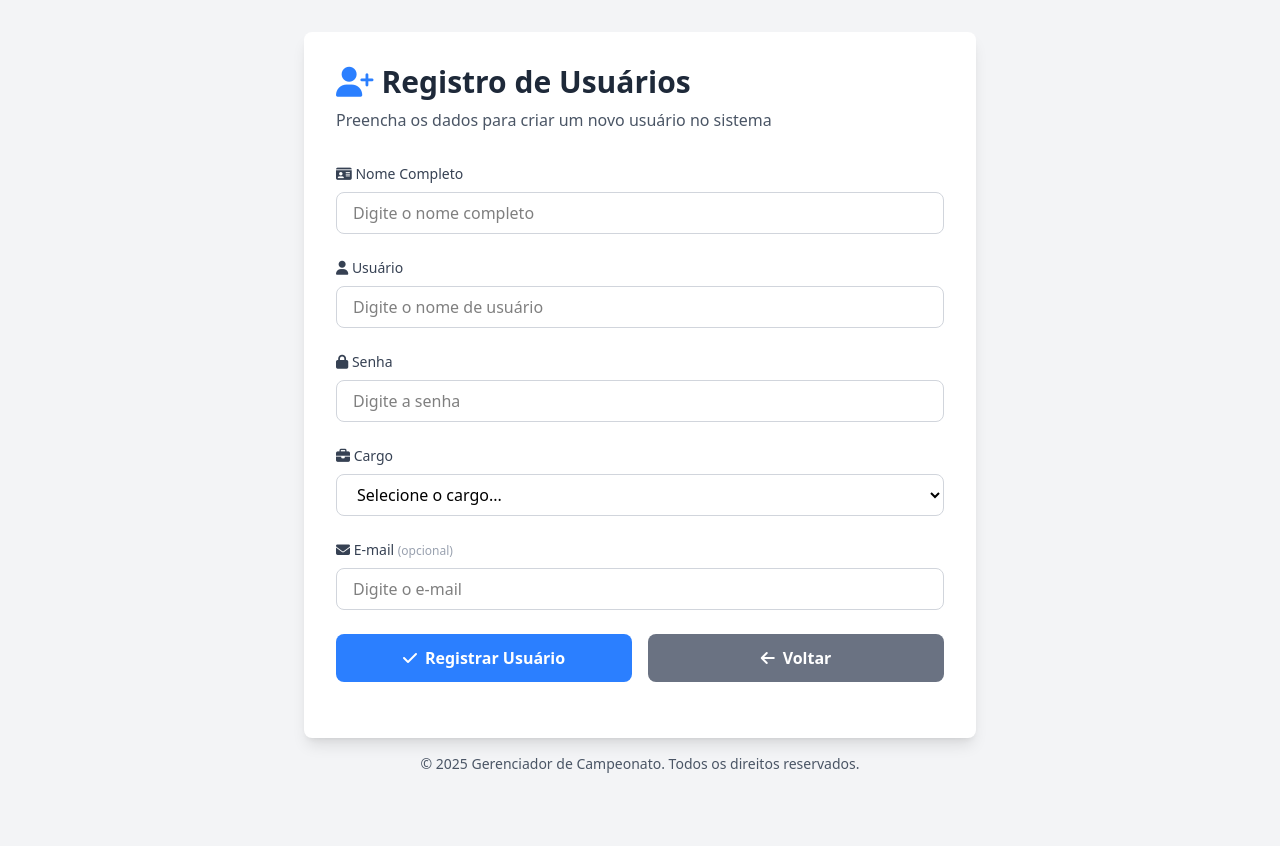
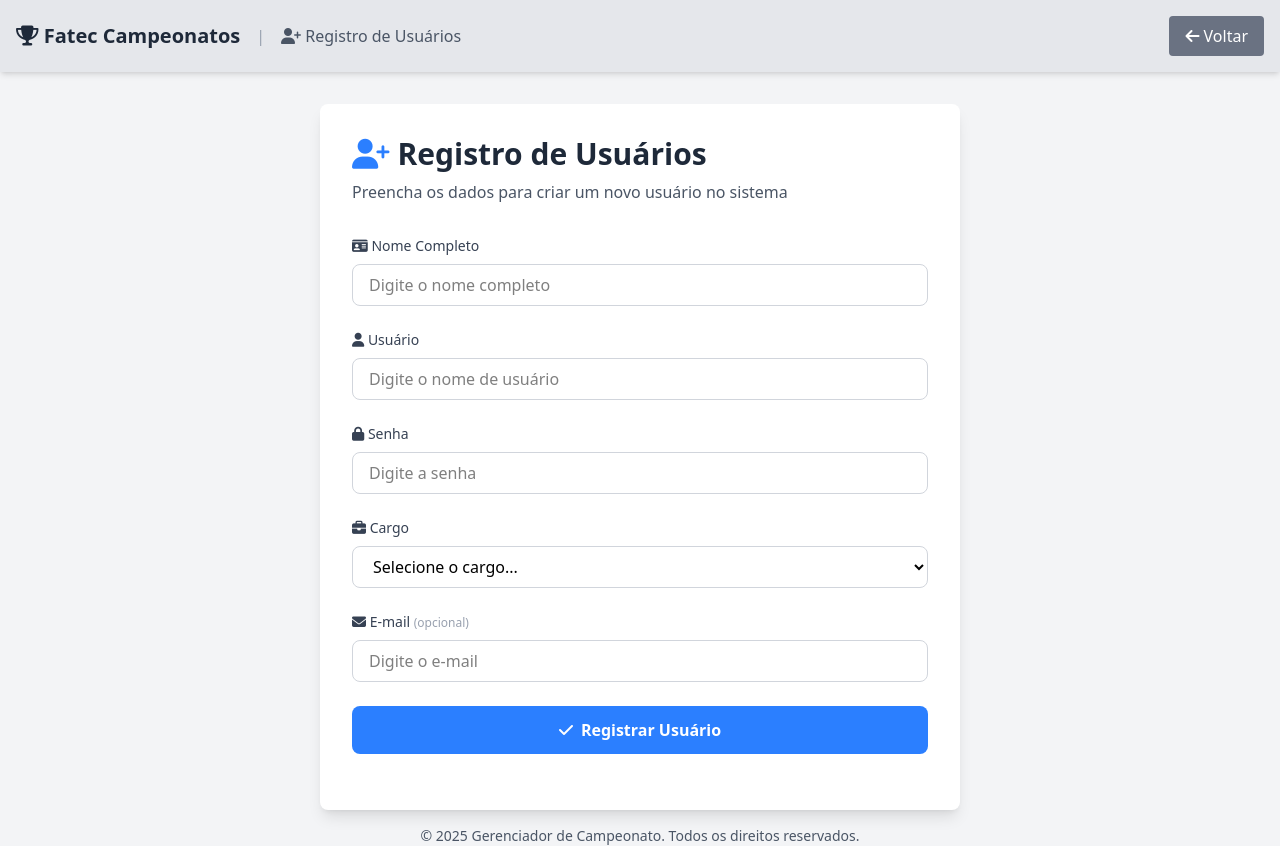
Before and after one commit to IcaroLSL/gerenciador-campeonato, a PHP site: page /register.php in a window 1280 px wide. Before the commit the page ends 773 px from the top, so only its background shows below. Run offline with PHP 8.4, Linux system fonts and the light colour scheme; some libraries are stand-ins or nearby versions.

Commit message:
Enhance UI and navigation across multiple pages; update links and improve layout for better user experience

```diff
--- a/MenuPrincipal.php
+++ b/MenuPrincipal.php
@@ -70,8 +70,7 @@ switch ($cookieData['cargo']) {
                 <li class="p-4 border border-gray-300 rounded hover:bg-gray-100 text-center hover:cursor-pointer"><a href="#"><i class="fas fa-eye"></i> Ver jogos de campeonato</a></li>
                 <li class="p-4 border border-gray-300 rounded hover:bg-gray-100 text-center hover:cursor-pointer"><a href="CadastroJogador.php"><i class="fas fa-plus-circle"></i> Cadastrar campeonato</a></li>
                 <li class="p-4 border border-gray-300 rounded hover:bg-gray-100 text-center hover:cursor-pointer"><a href="CadastroUsuario.php"><i class="fas fa-users"></i> Cadastrar Time</a></li>
-                <li class="p-4 border border-gray-300 rounded hover:bg-gray-100 text-center hover:cursor-pointer"><a href="CadastroUsuario.php"><i class="fas fa-user-tie"></i> Cadastrar Treinadores</a></li>
-                <li class="p-4 border border-gray-300 rounded hover:bg-gray-100 text-center hover:cursor-pointer"><a href="CadastroUsuario.php"><i class="fas fa-user"></i> Cadastrar Jogadores</a></li>';
+                <li class="p-4 border border-gray-300 rounded hover:bg-gray-100 text-center hover:cursor-pointer"><a href="register.php"><i class="fas fa-user"></i> Cadastrar Usuarios</a></li>';
                 break;
             case 'Treinador':
                 echo '
--- a/register.php
+++ b/register.php
@@ -25,8 +25,32 @@
     <script src="https://cdn.jsdelivr.net/npm/@tailwindcss/browser@4"></script>
     <script src="https://kit.fontawesome.com/a076d05399.js" crossorigin="anonymous"></script>
 </head>
-<body class="bg-gray-100 min-h-screen py-8">
-    <div class="max-w-2xl mx-auto">
+<body class="bg-gray-100 min-h-screen">
+    <!-- Barra de navegação -->
+    <nav class="flex flex-row justify-between items-center p-4 bg-gray-200 shadow-md mb-8">
+        <div class="flex items-center gap-4">
+            <a href="MenuPrincipal.php" class="text-xl font-bold text-gray-800 hover:text-blue-500 transition">
+                <i class="fas fa-trophy"></i> Fatec Campeonatos
+            </a>
+            <span class="text-gray-400">|</span>
+            <span class="text-gray-600">
+                <i class="fas fa-user-plus"></i> Registro de Usuários
+            </span>
+        </div>
+
+        <div class="flex flex-row items-center space-x-4">
+            <?php if (isset($credentials)): ?>
+                <h3 class="text-gray-700">
+                    <i class="fas fa-user-shield"></i> <?php echo htmlspecialchars($credentials['name'], ENT_QUOTES, 'UTF-8'); ?> (Administrador)
+                </h3>
+            <?php endif; ?>
+            <a href="MenuPrincipal.php" class="bg-gray-500 text-white py-2 px-4 rounded hover:bg-gray-600 transition">
+                <i class="fas fa-arrow-left"></i> Voltar
+            </a>
+        </div>
+    </nav>
+
+    <div class="max-w-2xl mx-auto px-4">
         <!-- Card principal -->
         <div class="bg-white rounded-lg shadow-lg p-8">
             <!-- Cabeçalho -->
@@ -114,21 +138,15 @@
                     >
                 </div>
 
-                <!-- Botões -->
-                <div class="flex gap-4">
+                <!-- Botão -->
+                <div>
                     <button
                         type="submit"
                         name="register"
-                        class="flex-1 bg-blue-500 text-white py-3 px-4 rounded-lg font-semibold hover:bg-blue-600 transition duration-200 flex items-center justify-center gap-2"
+                        class="w-full bg-blue-500 text-white py-3 px-4 rounded-lg font-semibold hover:bg-blue-600 transition duration-200 flex items-center justify-center gap-2"
                     >
                         <i class="fas fa-check"></i> Registrar Usuário
                     </button>
-                    <a
-                        href="MenuPrincipal.php"
-                        class="flex-1 bg-gray-500 text-white py-3 px-4 rounded-lg font-semibold hover:bg-gray-600 transition duration-200 flex items-center justify-center gap-2 text-center"
-                    >
-                        <i class="fas fa-arrow-left"></i> Voltar
-                    </a>
                 </div>
             </form>
 
```
Also changed, not shown: login.php (+12 -1 lines), trainner.php (+35 -2 lines).
